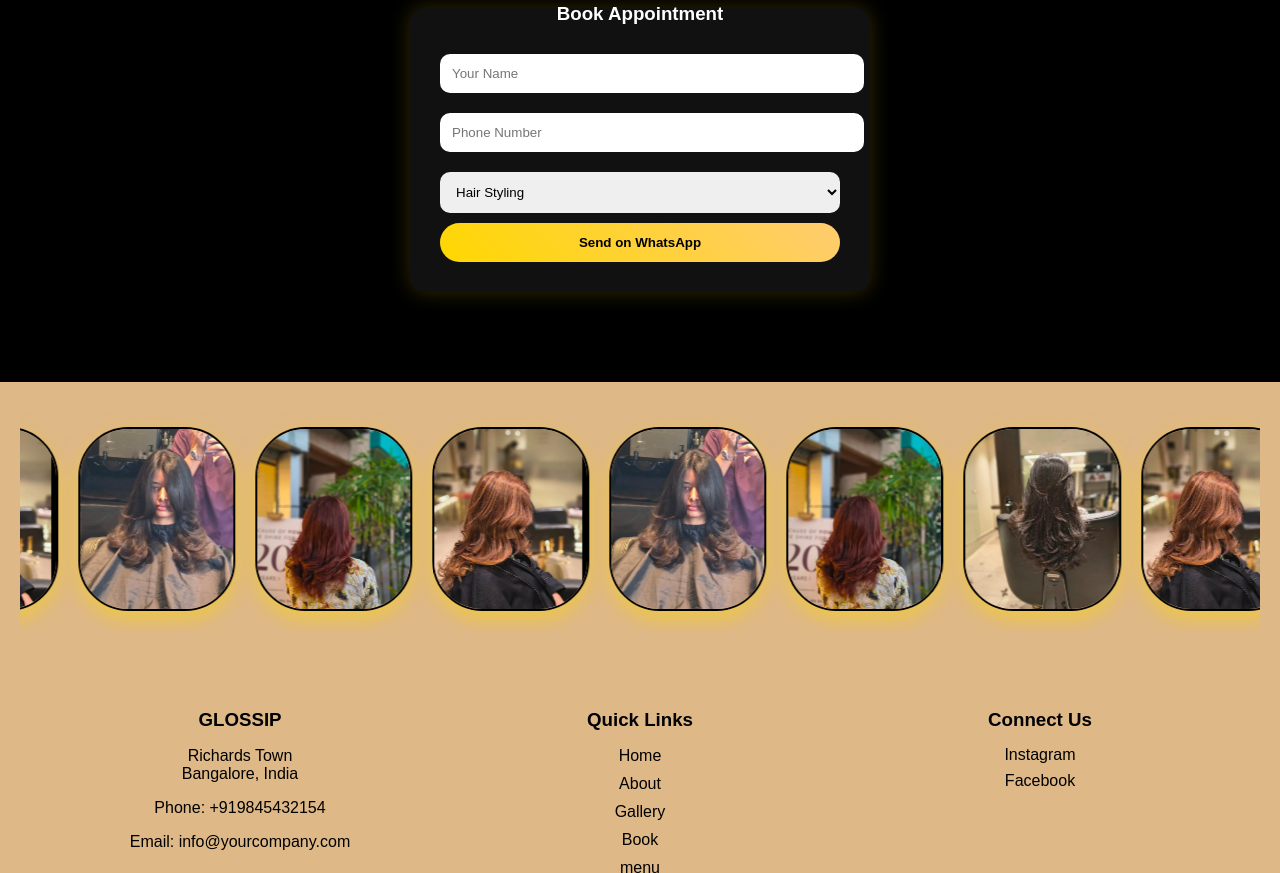
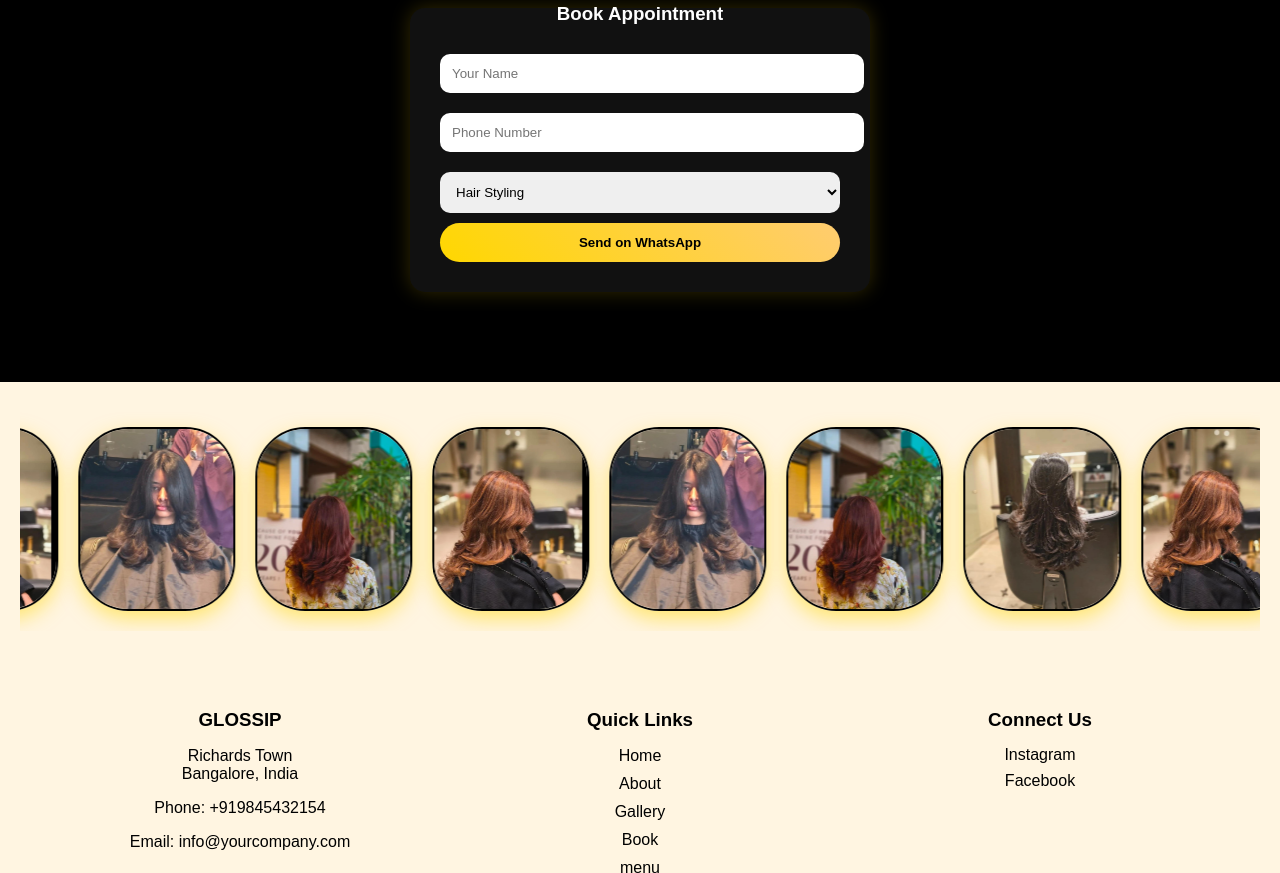
Before and after one commit to Heba-Parveen507/web-project2, a plain HTML site: page index.html in a window 1280 px wide. Shown: the part 1927-2800 px from the top of the page. Drawn offline with Linux system fonts and the light colour scheme.

Commit message:
Update index.html

```diff
--- a/index.html
+++ b/index.html
@@ -267,7 +267,7 @@
 
     /* ===== ABOUT SECTION ===== */
     .about {
-      background:burlywood;
+      background:#FFF5E1;
       color: white;
       padding: 100px 20px;
     }
@@ -495,7 +495,7 @@
       overflow: hidden;
       width: 100%;
       padding: 20px 0;
-      background:burlywood;
+      background:#FFF5E1;
       padding-top: 0px;
       margin-top: -10px;
     }
@@ -664,7 +664,7 @@
     }
 
     .footer {
-      background-color:burlywood;
+      background-color:#FFF5E1;
       color: black;
       padding: 40px 20px 20px;
       font-family: Arial, sans-serif;
```
